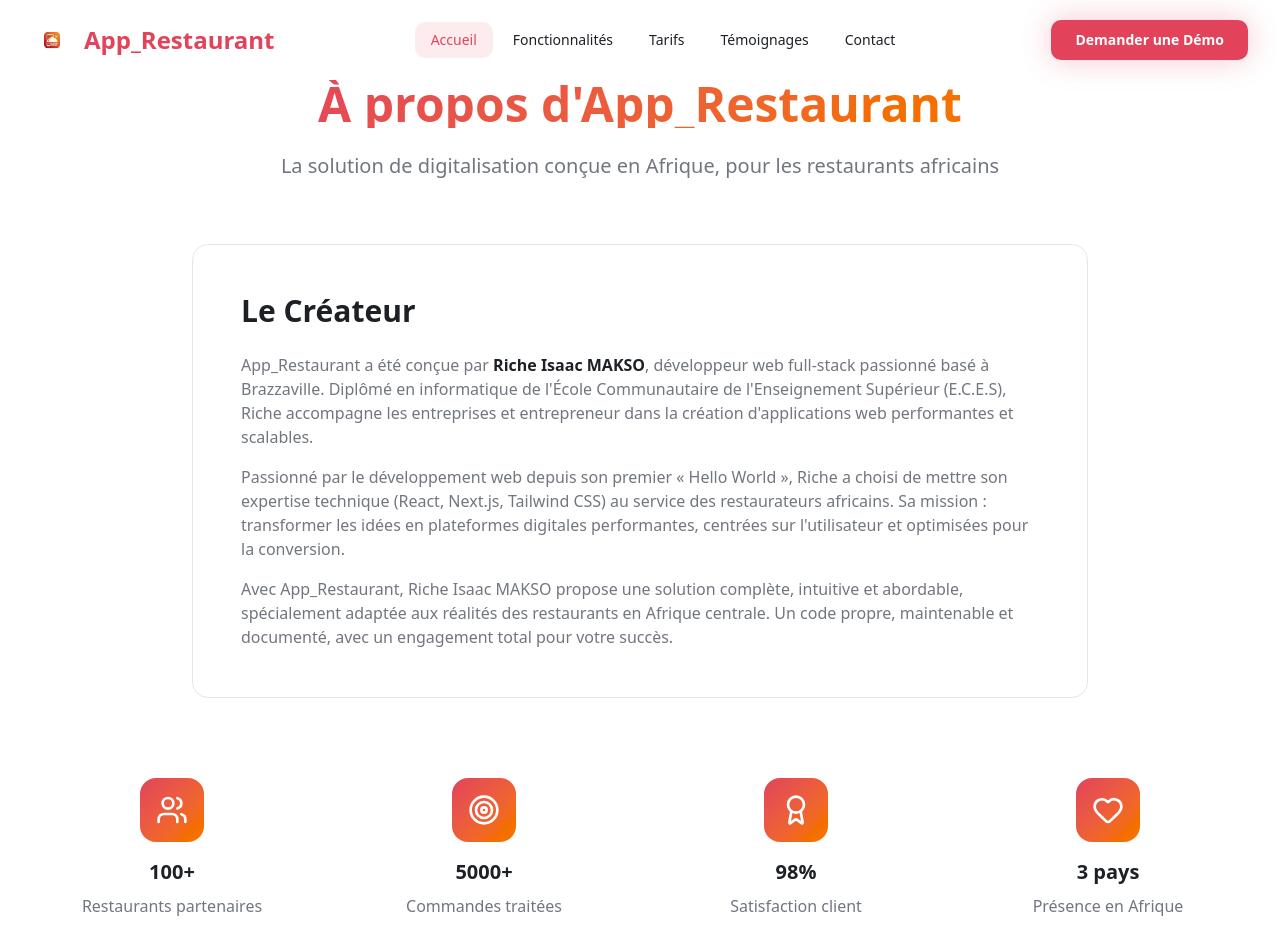
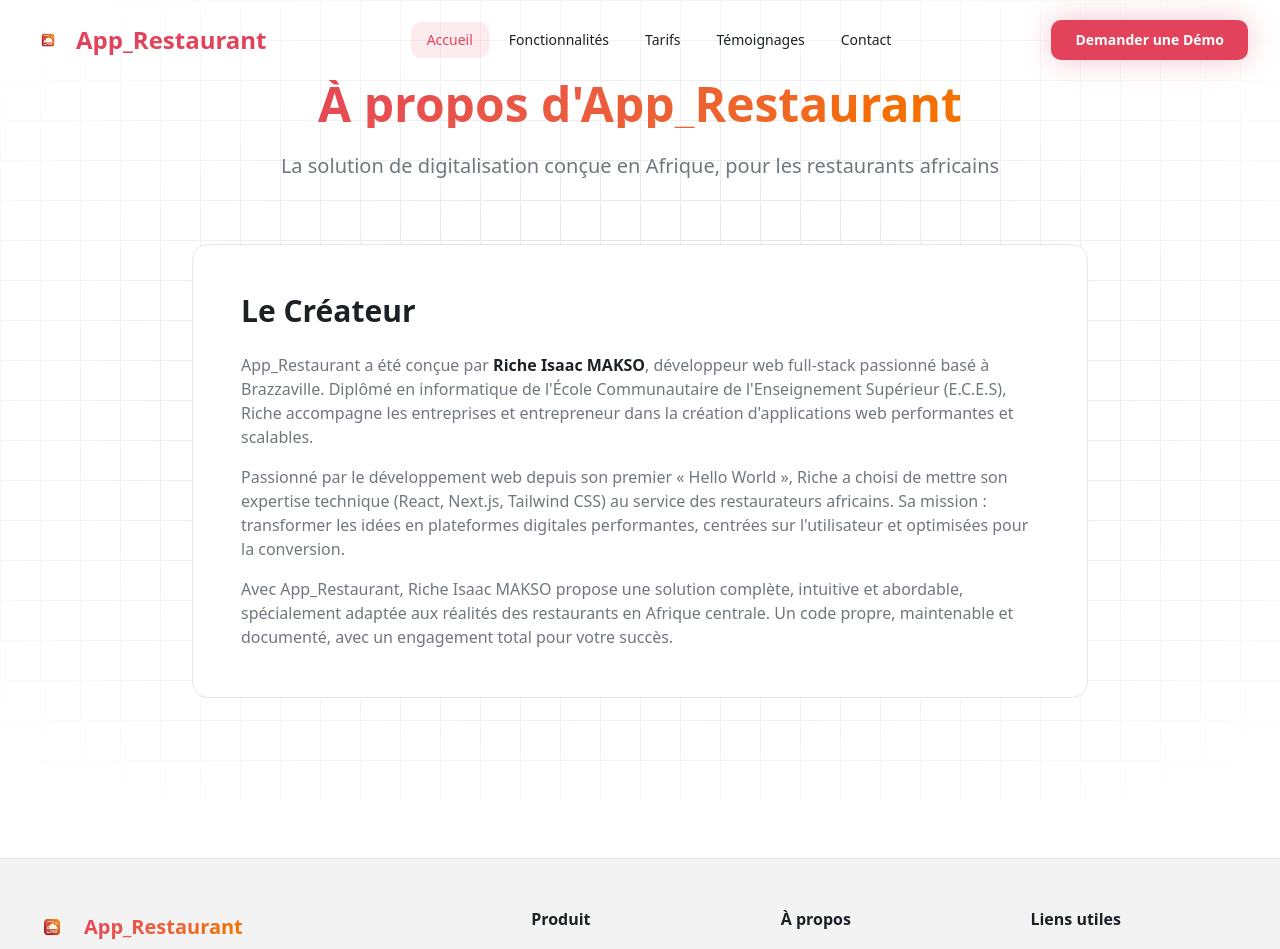
Before and after one commit to maksoricheisaac/app_restaurant_landing, a Next.js app: page /about in a window 1280 px wide. Shown: the top 949 px of the page. Built offline with nearby package versions, Linux system fonts and the light colour scheme.

Commit message:
Autres améliorations

```diff
--- a/app/about/page.tsx
+++ b/app/about/page.tsx
@@ -1,8 +1,12 @@
-import { Award, Heart, Target, Users } from "lucide-react";
+import { GridBackground } from "@/components/customs/grid-background";
 
 export default function About(){
     return (
-        <section className="py-20 bg-gradient-subtle">
+        <section className="relative py-20 overflow-hidden">
+          {/* Grid Background */}
+          <div className="absolute inset-0 -z-10">
+            <GridBackground />
+          </div>
           <div className="container mx-auto px-4 sm:px-6 lg:px-8">
             <div className="max-w-3xl mx-auto text-center mb-16">
               <h1 className="text-4xl md:text-5xl font-bold mb-6 bg-gradient-primary bg-clip-text text-transparent">
@@ -29,37 +33,6 @@ export default function About(){
                 </div>
               </div>
             </div>
-
-            <div className="grid md:grid-cols-2 lg:grid-cols-4 gap-8">
-              <div className="text-center">
-                <div className="w-16 h-16 bg-gradient-primary rounded-2xl flex items-center justify-center mx-auto mb-4">
-                  <Users className="w-8 h-8 text-primary-foreground" />
-                </div>
-                <h3 className="text-xl font-bold mb-2">100+</h3>
-                <p className="text-muted-foreground">Restaurants partenaires</p>
-              </div>
-              <div className="text-center">
-                <div className="w-16 h-16 bg-gradient-primary rounded-2xl flex items-center justify-center mx-auto mb-4">
-                  <Target className="w-8 h-8 text-primary-foreground" />
-                </div>
-                <h3 className="text-xl font-bold mb-2">5000+</h3>
-                <p className="text-muted-foreground">Commandes traitées</p>
-              </div>
-              <div className="text-center">
-                <div className="w-16 h-16 bg-gradient-primary rounded-2xl flex items-center justify-center mx-auto mb-4">
-                  <Award className="w-8 h-8 text-primary-foreground" />
-                </div>
-                <h3 className="text-xl font-bold mb-2">98%</h3>
-                <p className="text-muted-foreground">Satisfaction client</p>
-              </div>
-              <div className="text-center">
-                <div className="w-16 h-16 bg-gradient-primary rounded-2xl flex items-center justify-center mx-auto mb-4">
-                  <Heart className="w-8 h-8 text-primary-foreground" />
-                </div>
-                <h3 className="text-xl font-bold mb-2">3 pays</h3>
-                <p className="text-muted-foreground">Présence en Afrique</p>
-              </div>
-            </div>
           </div>
         </section>
     )
--- a/app/documentation/page.tsx
+++ b/app/documentation/page.tsx
@@ -1,4 +1,5 @@
 import { BarChart, Book, Settings, ShoppingCart, Smartphone, Users } from "lucide-react";
+import { GridBackground } from "@/components/customs/grid-background";
 
 export default function Documentation(){
     const sections = [
@@ -65,7 +66,11 @@ export default function Documentation(){
     ];
 
     return (
-        <section className="py-20 bg-gradient-subtle">
+        <section className="relative py-20 overflow-hidden">
+          {/* Grid Background */}
+          <div className="absolute inset-0 -z-10">
+            <GridBackground />
+          </div>
           <div className="container mx-auto px-4 sm:px-6 lg:px-8">
             <div className="max-w-3xl mx-auto text-center mb-16">
               <h1 className="text-4xl md:text-5xl font-bold mb-6 bg-gradient-primary bg-clip-text text-transparent">
--- a/app/our-mission/page.tsx
+++ b/app/our-mission/page.tsx
@@ -1,4 +1,5 @@
 import { Globe, Lightbulb, Rocket, TrendingUp } from "lucide-react";
+import { GridBackground } from "@/components/customs/grid-background";
 
 export default function OurMission(){
     const values = [
@@ -25,7 +26,11 @@ export default function OurMission(){
     ];
 
     return (
-        <section className="py-20 bg-gradient-subtle">
+        <section className="relative py-20 overflow-hidden">
+          {/* Grid Background */}
+          <div className="absolute inset-0 -z-10">
+            <GridBackground />
+          </div>
           <div className="container mx-auto px-4 sm:px-6 lg:px-8">
             <div className="max-w-3xl mx-auto text-center mb-16">
               <h1 className="text-4xl md:text-5xl font-bold mb-6 bg-gradient-primary bg-clip-text text-transparent">
--- a/src/components/customs/faq.tsx
+++ b/src/components/customs/faq.tsx
@@ -32,7 +32,7 @@ export const FAQ = () => {
     {
       question: "Mon équipe va comprendre comment ça marche ?",
       answer:
-        "Absolument ! On forme votre équipe pendant 6 heures (inclus). En plus : manuel utilisateur simple, 15+ vidéos tutorielles à vie, guide de démarrage rapide. L'interface est si intuitive que même quelqu'un qui n'a jamais utilisé un smartphone peut l'utiliser.",
+        "Absolument ! On forme votre équipe pendant 6 heures (inclus). En plus : manuel utilisateur simple, guide de démarrage rapide. L'interface est si intuitive que même quelqu'un qui n'a jamais utilisé un smartphone peut l'utiliser.",
     },
     {
       question: "Si j'ai un problème, vous m'aidez ?",
--- a/src/components/customs/features.tsx
+++ b/src/components/customs/features.tsx
@@ -4,7 +4,7 @@ import { motion, AnimatePresence } from "motion/react";
 import { Tabs, TabsContent, TabsList, TabsTrigger } from "@/components/ui/tabs";
 import {
   Smartphone, Users, PieChart, MenuSquare, Sliders, Clock,
-  History, CreditCard, ClipboardList, Eye, Bell, LayoutGrid,
+  History, ClipboardList, Eye, Bell, LayoutGrid,
   MessageSquare, Package, Zap, LayoutDashboard, BarChart3,
   FileEdit, UserCog, Activity, TrendingUp, Download
 } from "lucide-react";
@@ -40,12 +40,7 @@ export const Features = () => {
         icon: History,
         title: "Recommander en 1 clic",
         description: "Vos clients fidèles retrouvent leurs plats préférés et recommandent instantanément.",
-      },
-      {
-        icon: CreditCard,
-        title: "Paiement sans galère",
-        description: "Mobile Money, carte, espèces. Vos clients paient comme ils veulent, en toute sécurité.",
-      },
+      }
     ],
     equipe: [
       {
--- a/src/components/customs/header.tsx
+++ b/src/components/customs/header.tsx
@@ -5,8 +5,11 @@ import { Menu, X } from "lucide-react";
 import { motion, AnimatePresence } from "motion/react";
 import Link from "next/link";
 import Image from "next/image";
+import { useRouter, usePathname } from "next/navigation";
 
 export const Header = () => {
+  const router = useRouter();
+  const pathname = usePathname();
   const [isScrolled, setIsScrolled] = useState(false);
   const [isMobileMenuOpen, setIsMobileMenuOpen] = useState(false);
   const [activeSection, setActiveSection] = useState("hero");
@@ -61,9 +64,16 @@ export const Header = () => {
   }, [navLinks]);
 
   const scrollToSection = (href: string) => {
+    setIsMobileMenuOpen(false);
+
+    // Si on est sur la page d'accueil
+    if (pathname === "/") {
       const element = document.querySelector(href);
       element?.scrollIntoView({ behavior: "smooth" });
-    setIsMobileMenuOpen(false);
+    } else {
+      // Si on est sur une autre page, rediriger vers la page d'accueil avec l'ancre
+      router.push(`/${href}`);
+    }
   };
 
   return (
@@ -79,6 +89,7 @@ export const Header = () => {
       <div className="container mx-auto px-4 sm:px-6 lg:px-8">
         <div className="flex items-center justify-between h-16 lg:h-20">
           {/* Logo */}
+          <Link href="/" className="flex items-center space-x-3">
             <motion.div
               initial={{ opacity: 0, x: -20 }}
               animate={{ opacity: 1, x: 0 }}
@@ -88,14 +99,15 @@ export const Header = () => {
               <Image
                 src="/logo.png"
                 alt="App_Restaurant Logo"
-              width={100}
-              height={100}
-              className="w-10 h-10"
+                width={50}
+                height={50}
+                className="w-8 h-8"
               />
               <span className="text-xl lg:text-2xl font-bold text-primary">
                 App_Restaurant
               </span>
             </motion.div>
+          </Link>
 
           {/* Desktop Navigation */}
           <nav className="hidden lg:flex items-center space-x-1">
--- a/src/components/customs/hero.tsx
+++ b/src/components/customs/hero.tsx
@@ -102,10 +102,6 @@ export const Hero = () => {
               className="grid grid-cols-3 gap-6 mt-12 max-w-md mx-auto lg:mx-0"
             >
               <div className="text-center lg:text-left">
-                <div className="text-3xl font-bold text-primary">50+</div>
-                <div className="text-sm text-muted-foreground">Restaurants</div>
-              </div>
-              <div className="text-center lg:text-left">
                 <div className="text-3xl font-bold text-primary">7j</div>
                 <div className="text-sm text-muted-foreground">Installation</div>
               </div>
--- a/src/components/customs/pricing.tsx
+++ b/src/components/customs/pricing.tsx
@@ -20,7 +20,7 @@ export const Pricing = () => {
         "Interface d'administration complète",
         "Tableau de bord avec statistiques en temps réel",
         "Gestion complète du menu et des catégories",
-        "Plan de salle interactif + QR codes (10 tables)",
+        "Gestion de tables & Code QR",
         "Système de caisse intégré",
         "Gestion des stocks avec alertes",
         "Rapports et exports (PDF, Excel)",
@@ -32,7 +32,6 @@ export const Pricing = () => {
         "Personnalisation complète (logo, couleurs)",
         "Intégration de vos photos",
         "Configuration des zones de livraison",
-        "Paramétrage des moyens de paiement",
         "Création des comptes utilisateurs",
         "Tests complets avant lancement",
       ]
--- a/src/components/customs/timeline.tsx
+++ b/src/components/customs/timeline.tsx
@@ -7,7 +7,7 @@ export const Timeline = () => {
     {
       day: "Jour 1-2",
       title: "On Installe Tout Pour Vous",
-      description: "Création compte, ajout de votre menu avec photos, configuration paiements. Vous ne faites rien, on s'occupe de tout.",
+      description: "Création compte, ajout de votre menu avec photos, configuration des tables et code QR. Vous ne faites rien, on s'occupe de tout.",
       icon: Settings,
     },
     {
```
Also changed, not shown: app/help-center/page.tsx (+6 -1 lines), app/why-us/page.tsx (+7 -2 lines). Lines whose indentation alone changed are shown as unchanged.
